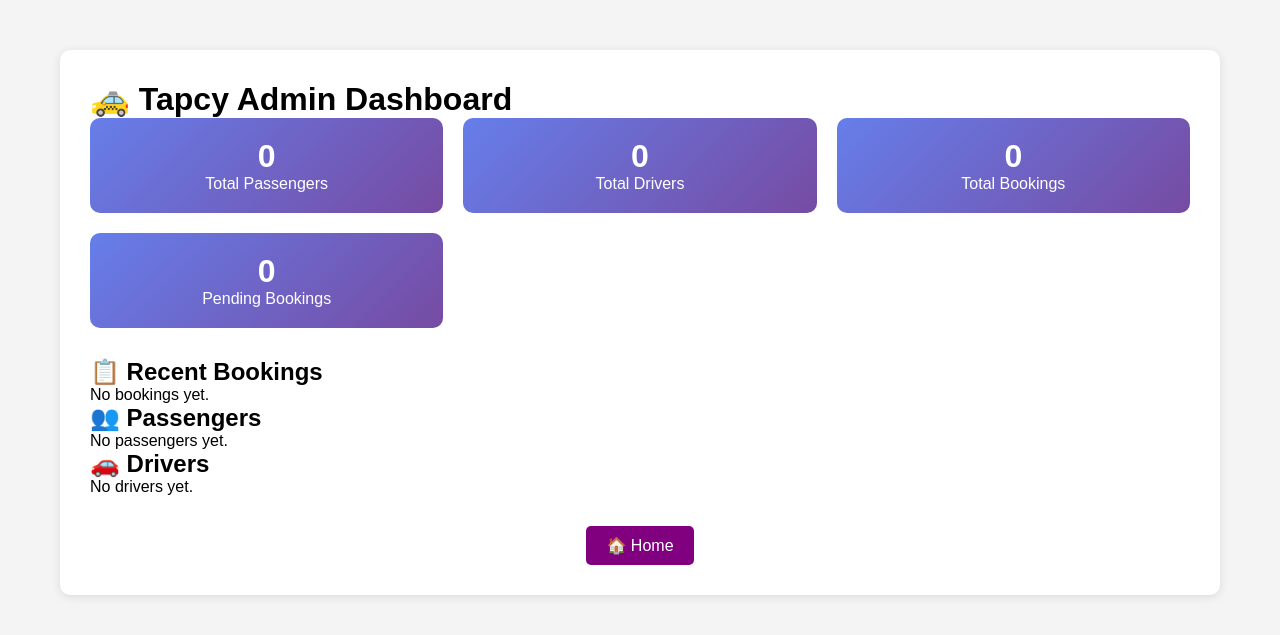
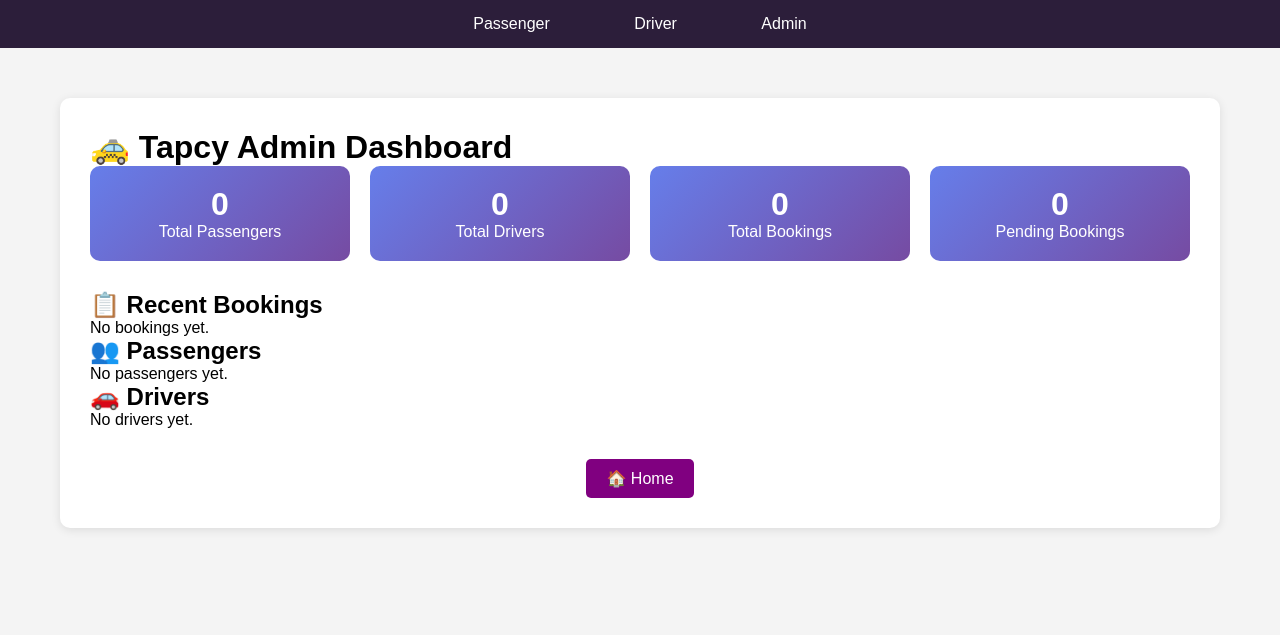
Before and after one commit to mariew999/Tapcy, a Flask app: page /admin_dashboard in a window 1280 px wide. Shown: the top 635 px of the page. Run offline with Flask 3, Linux system fonts and the light colour scheme; data that the repository does not hold is empty.

Commit message:
Update base.html

```diff
--- a/templates/base.html
+++ b/templates/base.html
@@ -12,6 +12,24 @@
         body {
             font-family: Arial, sans-serif;
             background-color: #f4f4f4;
+        }
+
+        .tabs {
+            background: #2c1e3a;
+            padding: 15px;
+            text-align: center;
+        }
+
+        .tabs a {
+            color: white;
+            text-decoration: none;
+            padding: 10px 30px;
+            margin: 0 10px;
+            border-radius: 5px;
+        }
+
+        .tabs a.active {
+            background: #ff9800;
         }
 
         .container {
@@ -84,44 +102,9 @@
             color: white;
         }
 
-        .status-pending {
-            background: #ffc107;
-            padding: 3px 8px;
-            border-radius: 20px;
-            font-size: 12px;
-            display: inline-block;
-        }
-
-        .status-accepted {
-            background: #28a745;
-            color: white;
-            padding: 3px 8px;
-            border-radius: 20px;
-            font-size: 12px;
-            display: inline-block;
-        }
-
-        .status-completed {
-            background: #17a2b8;
-            color: white;
-            padding: 3px 8px;
-            border-radius: 20px;
-            font-size: 12px;
-            display: inline-block;
-        }
-
-        .status-cancelled {
-            background: #dc3545;
-            color: white;
-            padding: 3px 8px;
-            border-radius: 20px;
-            font-size: 12px;
-            display: inline-block;
-        }
-
         .stats-grid {
             display: grid;
-            grid-template-columns: repeat(3, 1fr);
+            grid-template-columns: repeat(4, 1fr);
             gap: 20px;
             margin-bottom: 30px;
         }
@@ -150,6 +133,12 @@
 </head>
 <body>
 
+<div class="tabs">
+    <a href="{{ url_for('views.passenger_login') }}" {% if active_tab == 'passenger' %}class="active"{% endif %}>Passenger</a>
+    <a href="{{ url_for('views.driver_login') }}" {% if active_tab == 'driver' %}class="active"{% endif %}>Driver</a>
+    <a href="{{ url_for('views.admin_dashboard') }}" {% if active_tab == 'admin' %}class="active"{% endif %}>Admin</a>
+</div>
+
 <div class="container">
     {% with messages = get_flashed_messages(with_categories=true) %}
         {% for category, message in messages %}
```
